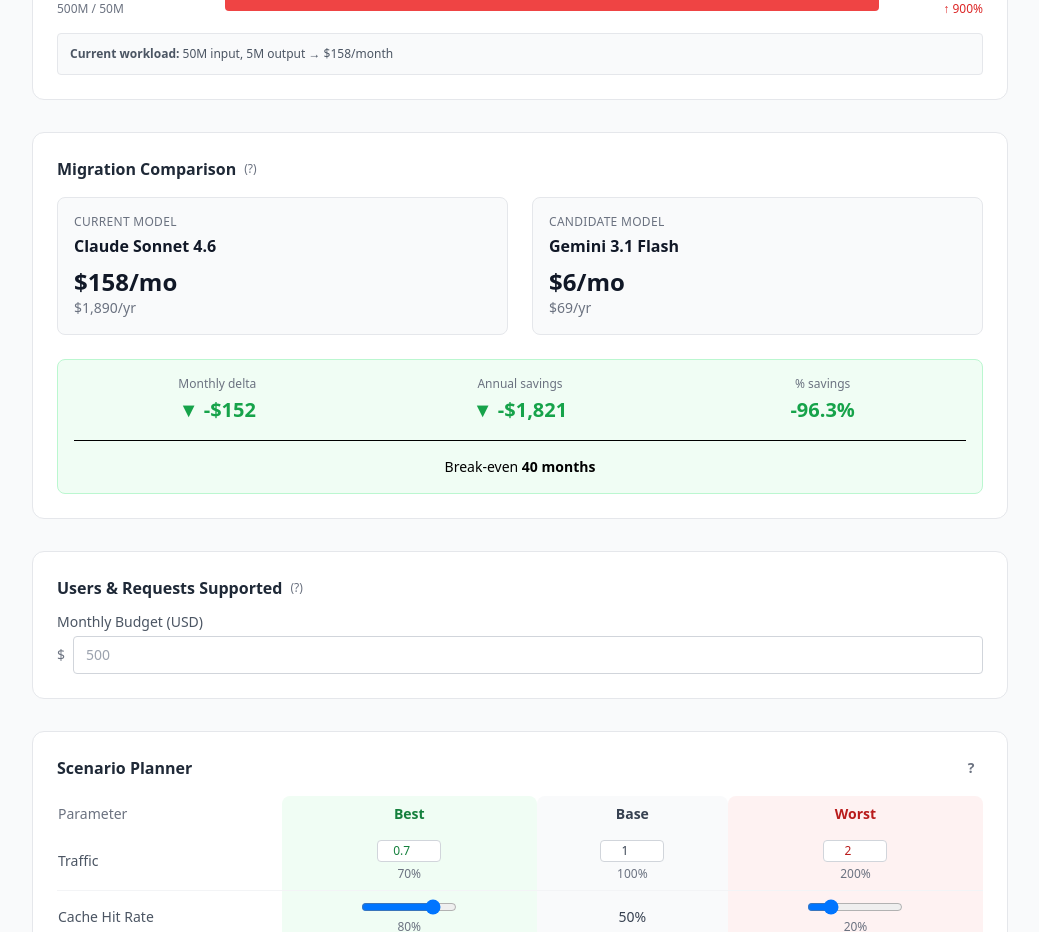
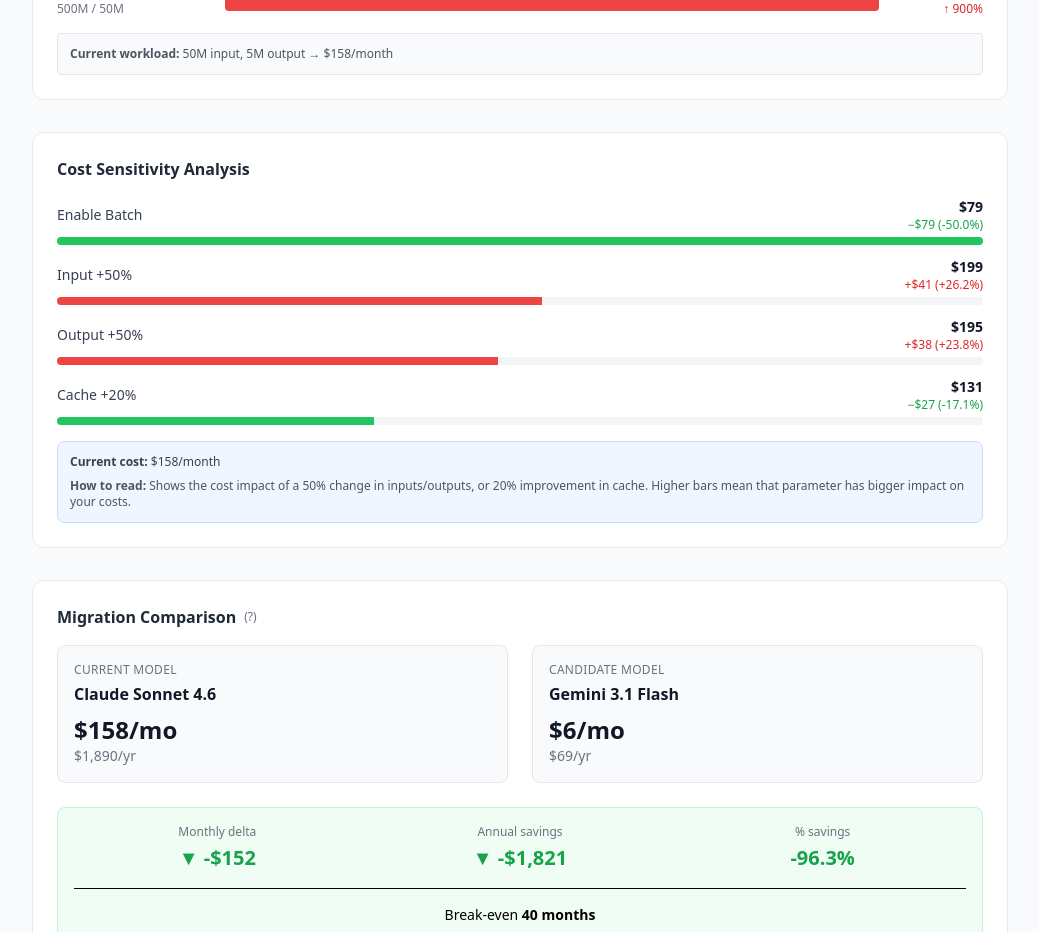
Before and after one commit to tayna99/token_simulator, a React (Vite) app: page / in a window 1280 px wide. Shown: the part 3880-4812 px from the top of the page, without its empty margins (120-1159 px from the left). Built offline with nearby package versions, Linux system fonts and the light colour scheme.

Commit message:
feat: cost sensitivity analysis showing which parameters have biggest impact on costs

```diff
--- a/src/App.tsx
+++ b/src/App.tsx
@@ -16,6 +16,7 @@ import { CostProjection } from './components/CostProjection'
 import { ModelRecommendation } from './components/ModelRecommendation'
 import { ProviderComparison } from './components/ProviderComparison'
 import { WorkloadImpact } from './components/WorkloadImpact'
+import { CostSensitivity } from './components/CostSensitivity'
 import { SummaryCard } from './components/SummaryCard'
 import { RoleSelector } from './components/RoleSelector'
 import { PeriodSelector } from './components/PeriodSelector'
@@ -199,6 +200,8 @@ function App() {
 
         <WorkloadImpact state={state} />
 
+        <CostSensitivity state={state} />
+
         {/* Role-aware panel ordering */}
         {ROLE_PACK[state.role].emphasisOrder.map(panelName => {
           switch (panelName) {
--- /dev/null
+++ b/src/components/CostSensitivity/index.tsx
@@ -0,0 +1,139 @@
+import { useMemo } from 'react'
+import { calculateCost } from '../../lib/calculator'
+import { fmtCurrency } from '../../lib/format'
+import type { SimState } from '../../App'
+
+interface Props {
+  state: SimState
+}
+
+export function CostSensitivity({ state }: Props) {
+  const sensitivity = useMemo(() => {
+    const base = calculateCost({
+      model: state.currentModel,
+      monthlyInputTokens: state.periodInputTokens,
+      monthlyOutputTokens: state.periodOutputTokens,
+      cacheHitRate: state.cacheHitRate,
+      batchEnabled: state.batchEnabled,
+    })
+
+    // Impact of 50% increase in input tokens
+    const inputUp50 = calculateCost({
+      model: state.currentModel,
+      monthlyInputTokens: state.periodInputTokens * 1.5,
+      monthlyOutputTokens: state.periodOutputTokens,
+      cacheHitRate: state.cacheHitRate,
+      batchEnabled: state.batchEnabled,
+    })
+
+    // Impact of 50% increase in output tokens
+    const outputUp50 = calculateCost({
+      model: state.currentModel,
+      monthlyInputTokens: state.periodInputTokens,
+      monthlyOutputTokens: state.periodOutputTokens * 1.5,
+      cacheHitRate: state.cacheHitRate,
+      batchEnabled: state.batchEnabled,
+    })
+
+    // Impact of 20% better cache hit rate
+    const cacheUp = calculateCost({
+      model: state.currentModel,
+      monthlyInputTokens: state.periodInputTokens,
+      monthlyOutputTokens: state.periodOutputTokens,
+      cacheHitRate: Math.min(1, state.cacheHitRate + 0.2),
+      batchEnabled: state.batchEnabled,
+    })
+
+    // Impact of batch enablement
+    const batchOn = calculateCost({
+      model: state.currentModel,
+      monthlyInputTokens: state.periodInputTokens,
+      monthlyOutputTokens: state.periodOutputTokens,
+      cacheHitRate: state.cacheHitRate,
+      batchEnabled: true,
+    })
+
+    const baseCost = base.monthlyCost
+
+    const impacts = [
+      {
+        label: 'Input +50%',
+        cost: inputUp50.monthlyCost,
+        delta: inputUp50.monthlyCost - baseCost,
+        percent: ((inputUp50.monthlyCost - baseCost) / baseCost) * 100,
+      },
+      {
+        label: 'Output +50%',
+        cost: outputUp50.monthlyCost,
+        delta: outputUp50.monthlyCost - baseCost,
+        percent: ((outputUp50.monthlyCost - baseCost) / baseCost) * 100,
+      },
+      {
+        label: 'Cache +20%',
+        cost: cacheUp.monthlyCost,
+        delta: cacheUp.monthlyCost - baseCost,
+        percent: ((cacheUp.monthlyCost - baseCost) / baseCost) * 100,
+      },
+    ]
+
+    if (!state.batchEnabled && state.periodOutputTokens > 0) {
+      impacts.push({
+        label: 'Enable Batch',
+        cost: batchOn.monthlyCost,
+        delta: batchOn.monthlyCost - baseCost,
+        percent: ((batchOn.monthlyCost - baseCost) / baseCost) * 100,
+      })
+    }
+
+    return { baseCost, impacts: impacts.sort((a, b) => Math.abs(b.percent) - Math.abs(a.percent)) }
+  }, [state])
+
+  const maxImpact = Math.max(...sensitivity.impacts.map(i => Math.abs(i.percent)))
+
+  return (
+    <section className="bg-white rounded-xl border border-gray-200 p-4 md:p-6">
+      <h2 className="text-sm md:text-base font-semibold text-gray-800 mb-4">
+        Cost Sensitivity Analysis
+      </h2>
+
+      <div className="space-y-3 mb-4">
+        {sensitivity.impacts.map(impact => {
+          const barWidth = maxImpact > 0 ? (Math.abs(impact.percent) / maxImpact) * 100 : 0
+          const isNegative = impact.percent < 0
+
+          return (
+            <div key={impact.label}>
+              <div className="flex justify-between items-center mb-1">
+                <span className="text-sm font-medium text-gray-700">{impact.label}</span>
+                <div className="text-right">
+                  <div className="text-sm font-semibold text-gray-900">
+                    {fmtCurrency(impact.cost)}
+                  </div>
+                  <div className={`text-xs ${isNegative ? 'text-green-600' : 'text-red-600'}`}>
+                    {isNegative ? '−' : '+'}{fmtCurrency(Math.abs(impact.delta))} ({isNegative ? '' : '+'}{impact.percent.toFixed(1)}%)
+                  </div>
+                </div>
+              </div>
+
+              <div className="h-2 bg-gray-100 rounded overflow-hidden">
+                <div
+                  className={`h-full ${isNegative ? 'bg-green-500' : 'bg-red-500'}`}
+                  style={{ width: `${barWidth}%` }}
+                />
+              </div>
+            </div>
+          )
+        })}
+      </div>
+
+      <div className="bg-blue-50 border border-blue-200 rounded-lg p-3">
+        <p className="text-xs text-gray-700">
+          <strong>Current cost:</strong> {fmtCurrency(sensitivity.baseCost)}/month
+        </p>
+        <p className="text-xs text-gray-600 mt-2">
+          <strong>How to read:</strong> Shows the cost impact of a 50% change in inputs/outputs, or 20% improvement in cache. Higher bars mean that parameter has bigger impact on your costs.
+        </p>
+      </div>
+    </section>
+  )
+}
```
